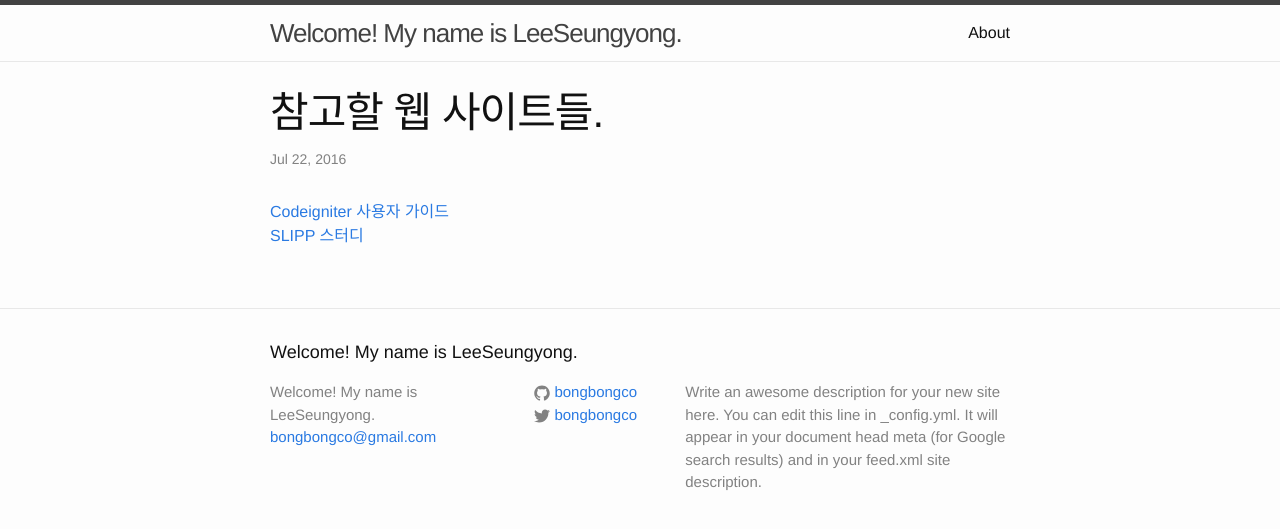
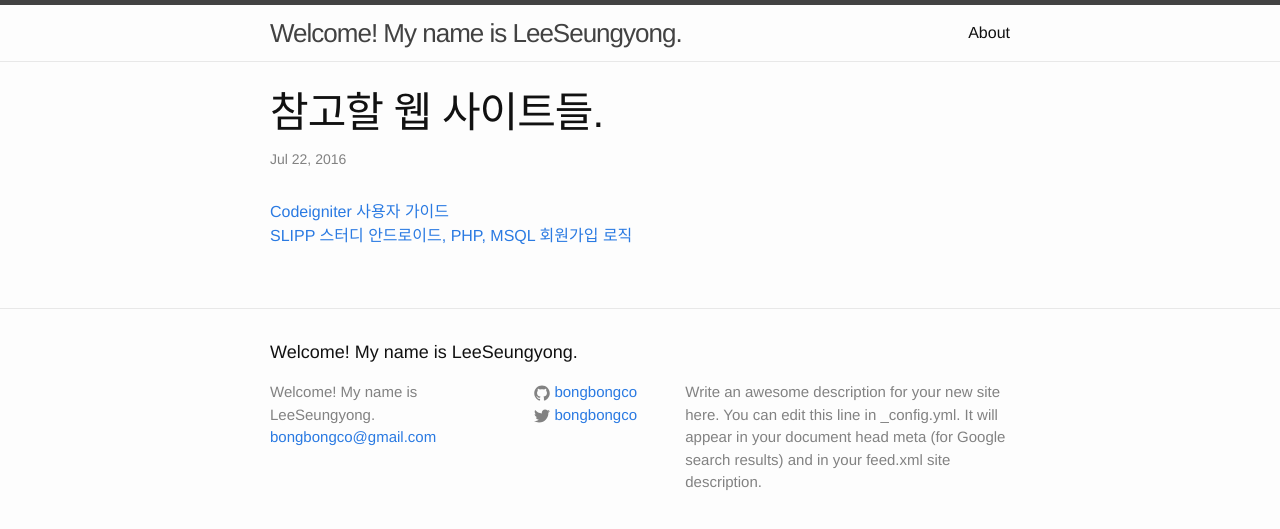
Before and after one commit to LktProgrammer/bongbongco.github.io, a Jekyll site: the page built from _posts/2016-07-22-Website-List.markdown, in a window 1280 px wide. Shown: the top 529 px of the page. Built offline with Jekyll 4.4.1, drawn with Linux system fonts in a browser that asks for light colours.

Commit message:
Update 2016-07-22-Website-List.markdown

```diff
--- a/_posts/2016-07-22-Website-List.markdown
+++ b/_posts/2016-07-22-Website-List.markdown
@@ -5,3 +5,4 @@ title: 참고할 웹 사이트들.
 
 [Codeigniter 사용자 가이드](http://www.cikorea.net/user_guide_2.1.0/)
 [SLIPP 스터디](https://slipp.net/)
+[안드로이드, PHP, MSQL 회원가입 로직](http://www.androidhive.info/2012/01/android-login-and-registration-with-php-mysql-and-sqlite/)
```
